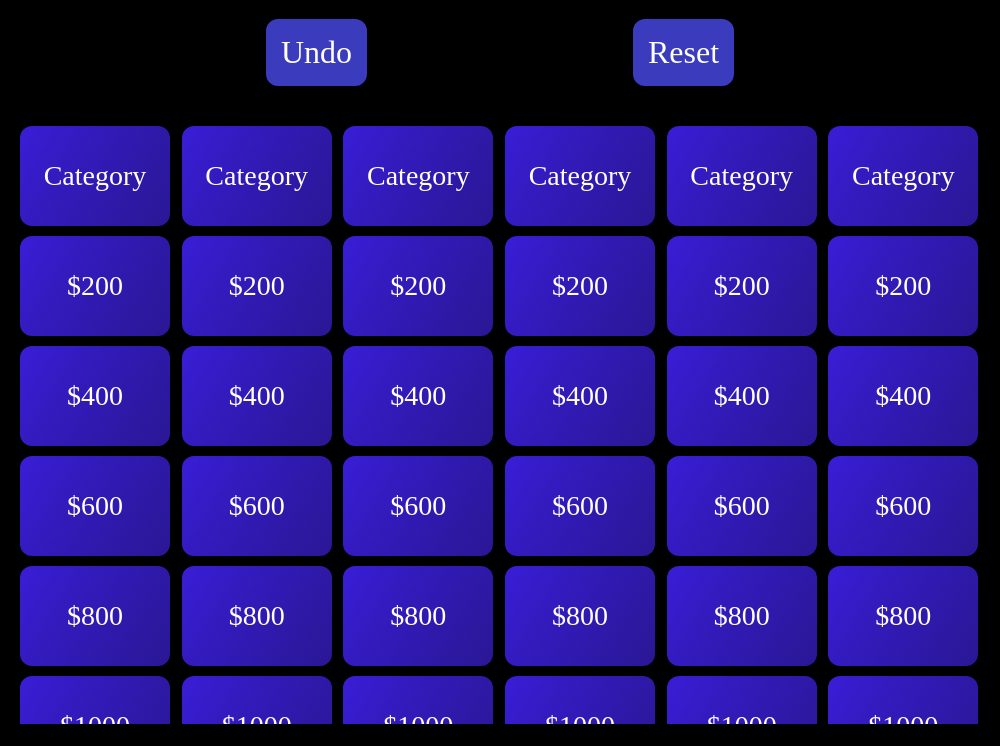
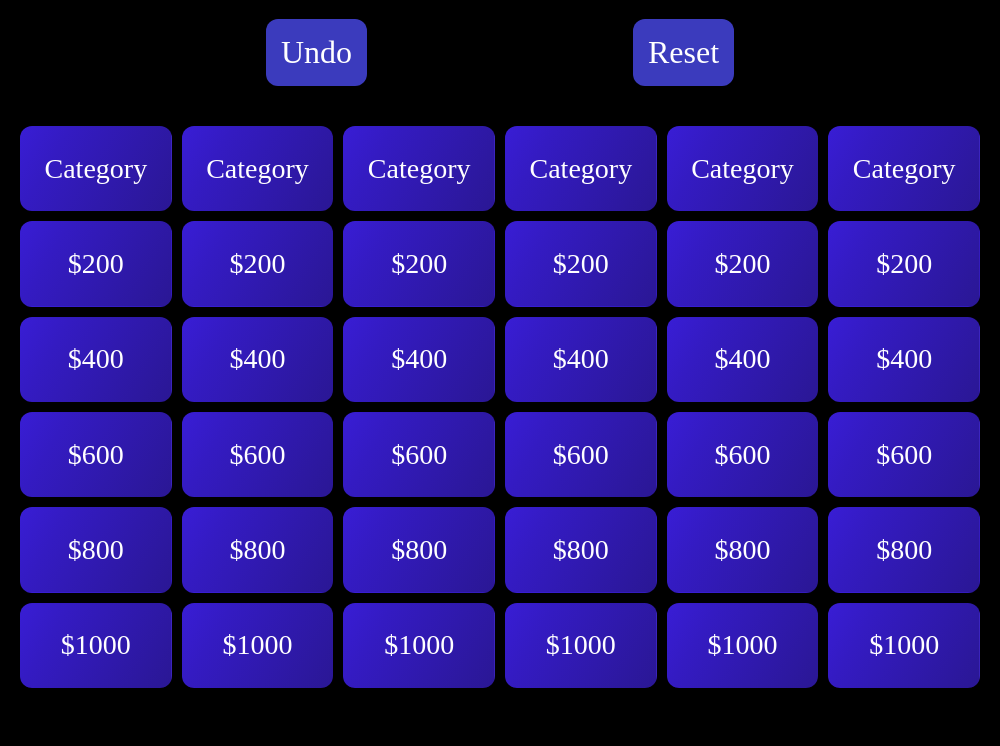
Before and after one commit to shayshunk/JScorer, an Electron app: page index.html in a window 1000 px wide. Shown: the part 76-822 px from the top of the page. Before the commit the page ends 800 px from the top, so only its background shows below. Drawn offline with Linux system fonts and the light colour scheme.

Commit message:
Added aspect ratio to button.

```diff
--- a/css/style.css
+++ b/css/style.css
@@ -148,8 +148,7 @@ input[type="number"]::-webkit-outer-spin-button {
 
 .sound-button {
   flex: 100%;
-  width: 150px;
-  height: 100px;
+  aspect-ratio: 16/9;
   background-color: var(--dark-blue);
   background-image: var(--gradient);
   background-size: 300%;
@@ -356,8 +355,9 @@ img {
 }
 
 .main-container {
-  display: flex;
+  display: block;
   height: 100vh;
+  width: 100vw;
   flex-flow: column;
 }
 
@@ -368,7 +368,8 @@ img {
 
 .main-container .button-container {
   flex: 1 1 auto;
-  overflow: auto;
+  width: 100%;
+  height: 80%;
 }
 
 .button-container::-webkit-scrollbar {
```
